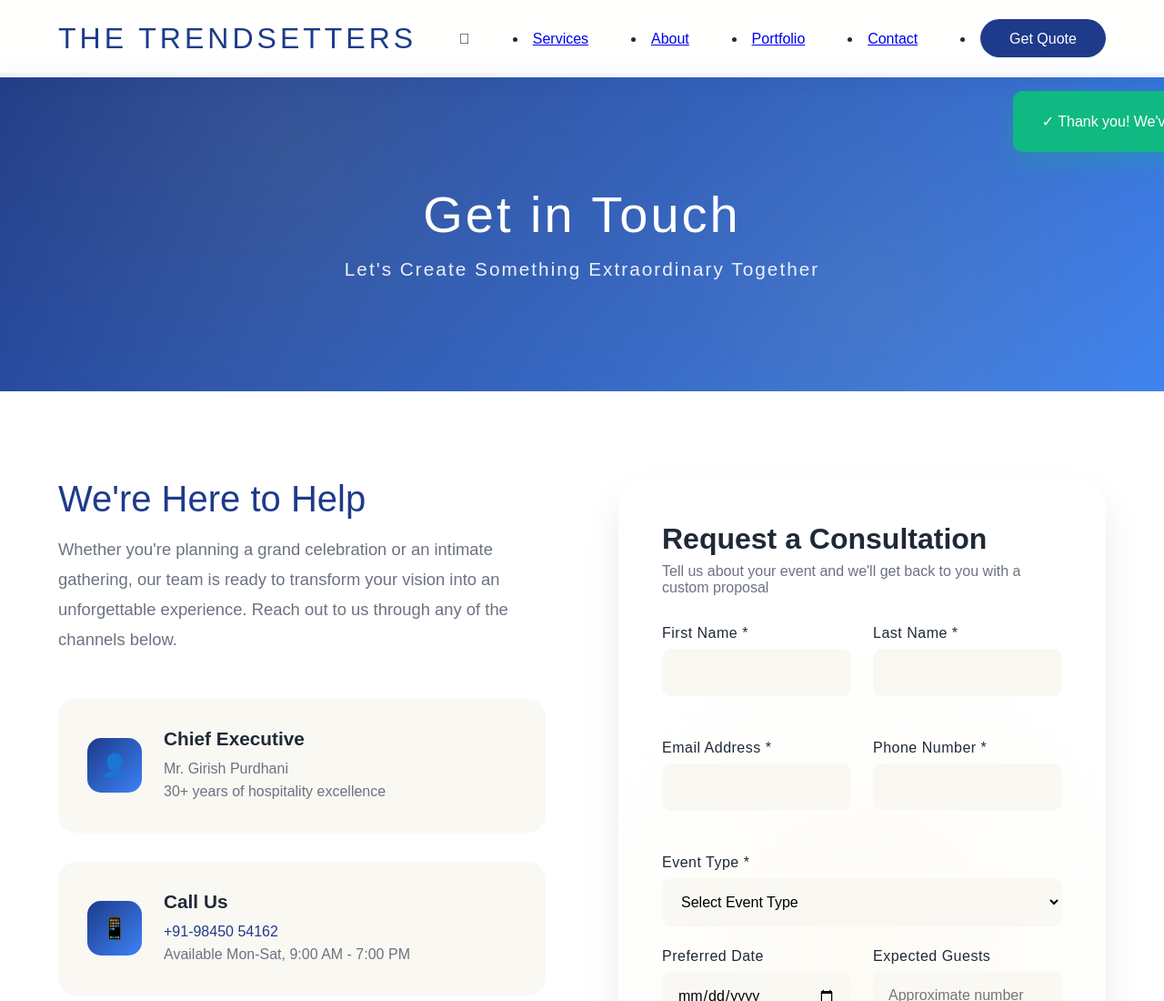
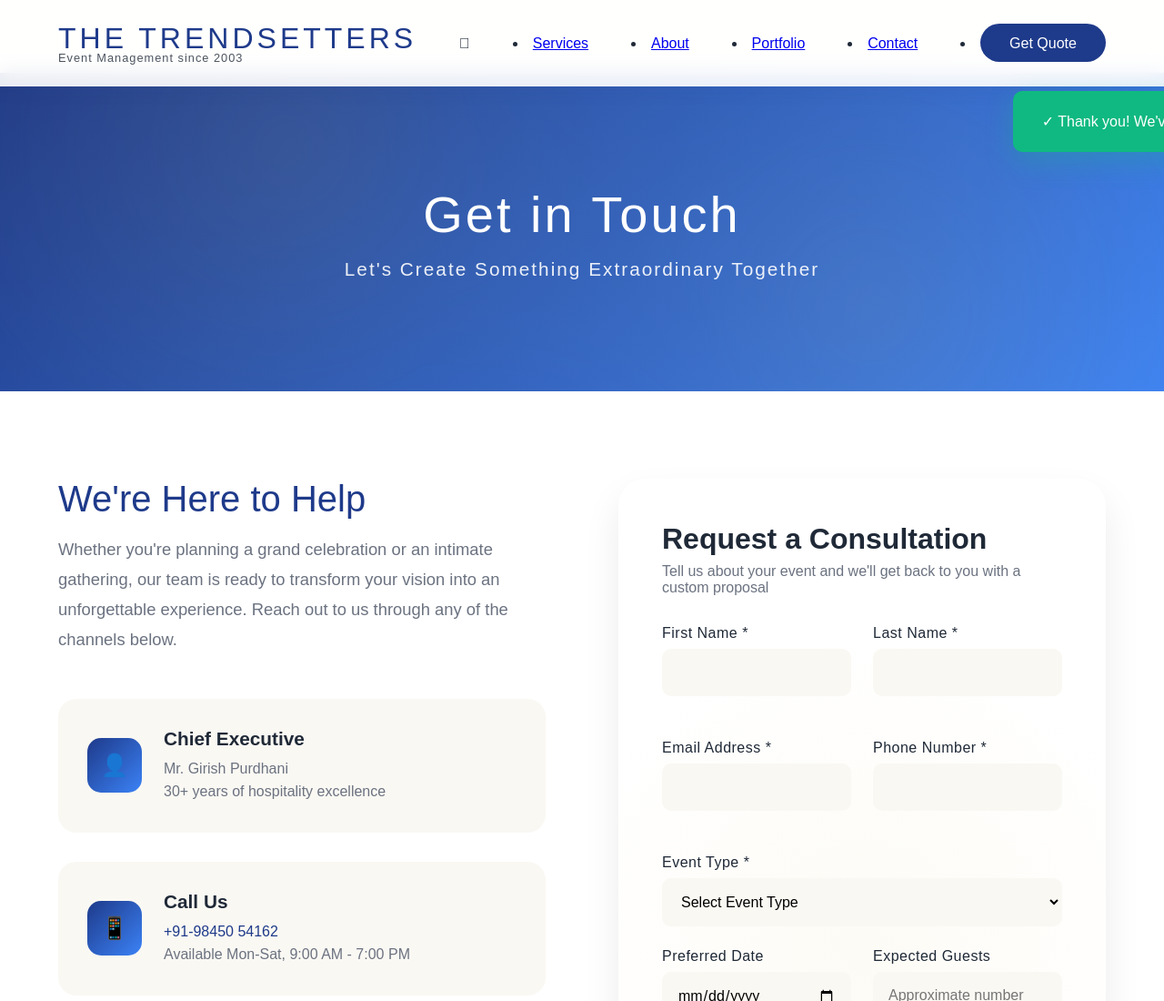
Before and after one commit to trendsettersindia2025/trendsetters, a plain HTML site: page contact.html in a window 1280 px wide. Shown: the top 1100 px of the page at 91% size. Drawn offline with Linux system fonts and the light colour scheme.

Commit message:
Add 'Event Management since 2003' tagline and remove founder image

```diff
--- a/contact.html
+++ b/contact.html
@@ -117,6 +117,23 @@
             text-decoration: none;
             position: relative;
             transition: all 0.3s ease;
+        }
+
+
+
+        .logo-wrapper {
+            display: flex;
+            flex-direction: column;
+            align-items: flex-start;
+        }
+
+        .logo-tagline {
+            font-size: 0.8rem;
+            color: var(--charcoal);
+            font-weight: 400;
+            letter-spacing: 1px;
+            margin-top: -5px;
+            opacity: 0.8;
         }
 
         .logo::after {
@@ -892,7 +909,10 @@
     <!-- Navigation -->
     <header>
         <nav>
-            <a href="index.html" class="logo">THE TRENDSETTERS</a>
+            <div class="logo-wrapper">
+                <a href="index.html" class="logo">THE TRENDSETTERS</a>
+                <span class="logo-tagline">Event Management since 2003</span>
+            </div>
                         <div class="menu-toggle">
                 <span></span>
                 <span></span>
```
Also changed, not shown: about.html (+23 -6 lines), index.html (+19 -1 lines), portfolio.html (+21 -1 lines), services.html (+21 -1 lines).
